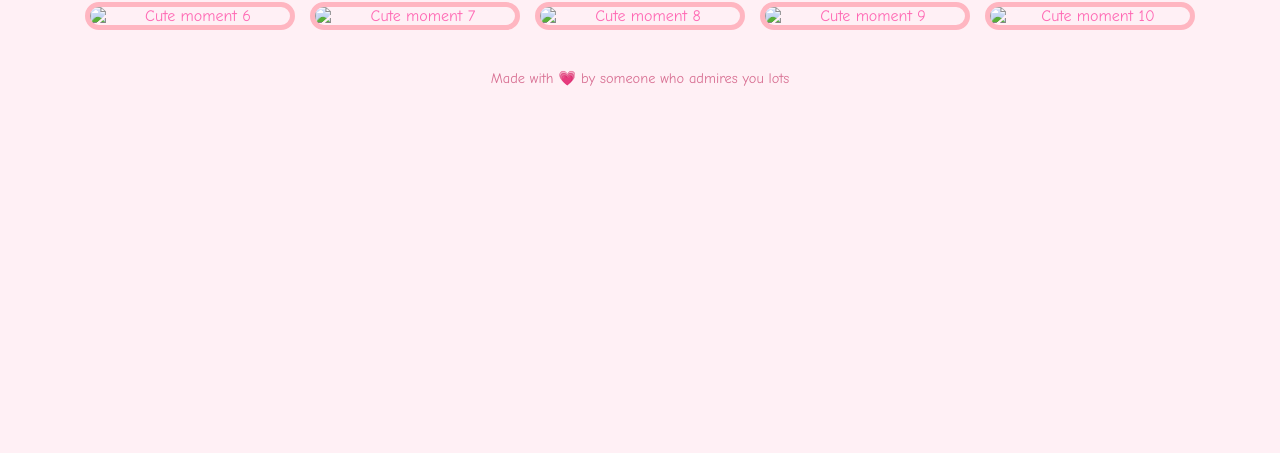
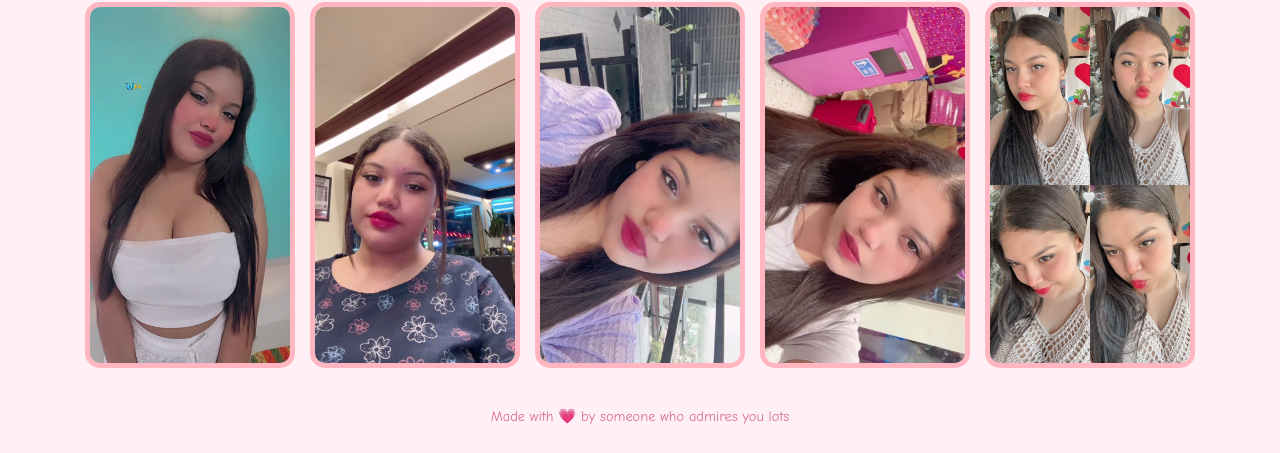
Before and after one commit to coshik/pari, a plain HTML site: page index.html in a window 1280 px wide. Shown: the part 575-1028 px from the top of the page. Before the commit the page ends 800 px from the top, so only its background shows below. Drawn offline with Linux system fonts and the light colour scheme.

Commit message:
jpeg ko jpg kiya

```diff
--- a/index.html
+++ b/index.html
@@ -53,11 +53,11 @@
     <img src="anonyviewer.com_Instagram_prapti.blogs_3478462087443132849.jpeg" alt="Cute moment 3">
     <img src="anonyviewer.com_Instagram_prapti.blogs_3517596276957732193.jpeg" alt="Cute moment 4">
     <img src="anonyviewer.com_Instagram_prapti.blogs_3551724411235942017.jpeg" alt="Cute moment 5">
-    <img src="VideoCapture_20250622-180445.jpeg" alt="Cute moment 6">
-    <img src="VideoCapture_20250622-180455.jpeg" alt="Cute moment 7">
-    <img src="VideoCapture_20250622-180506.jpeg" alt="Cute moment 8">
-    <img src="VideoCapture_20250622-180516.jpeg" alt="Cute moment 9">
-    <img src="VideoCapture_20250622-180532.jpeg" alt="Cute moment 10">
+    <img src="VideoCapture_20250622-180445.jpg" alt="Cute moment 6">
+    <img src="VideoCapture_20250622-180455.jpg" alt="Cute moment 7">
+    <img src="VideoCapture_20250622-180506.jpg" alt="Cute moment 8">
+    <img src="VideoCapture_20250622-180516.jpg" alt="Cute moment 9">
+    <img src="VideoCapture_20250622-180532.jpg" alt="Cute moment 10">
   </div>
 
   <div class="footer">
```
